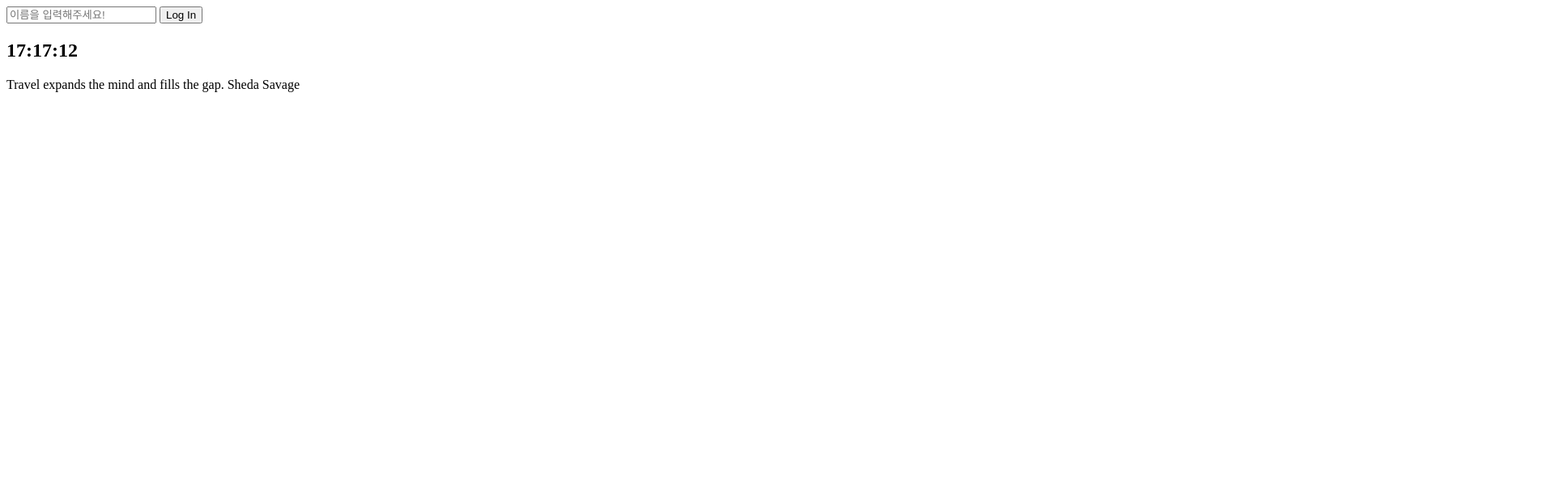
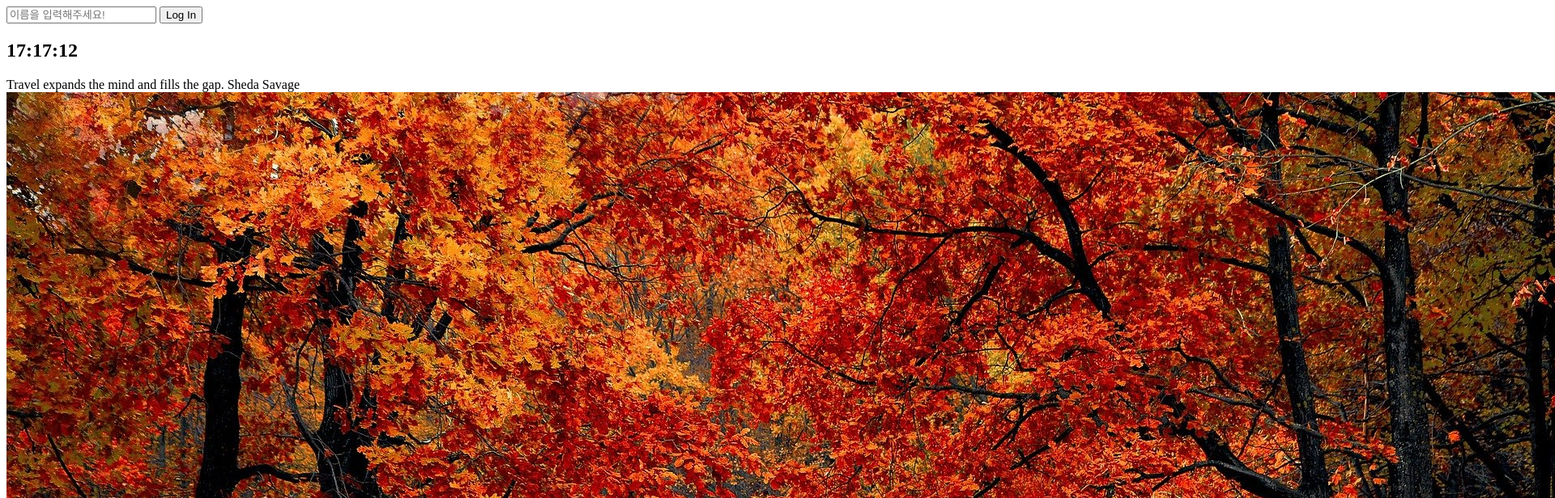
Before and after one commit to 2-daoni/vanilla-JS-Chrome-App, a plain HTML site: page index.html in a window 1280 px wide. Shown: the top 616 px of the page at 81% size, 1920 px wide, since content can reach past the window. Drawn offline with Linux system fonts and the light colour scheme.

Commit message:
랜덤 배경 이미지 가져오기

```diff
--- a/index.html
+++ b/index.html
@@ -23,5 +23,6 @@
   <script src="js/greeting.js"></script>
   <script src="js/clock.js"></script>
   <script src="js/quotes.js"></script>
+  <script src="js/bg.js"></script>
 </body>
 </html>
--- /dev/null
+++ b/js/bg.js
@@ -0,0 +1,13 @@
+const images = [
+  "bg-1.jpg",
+  "bg-2.jpg",
+  "bg-3.jpg",
+]
+
+const bgImage = images[Math.floor(Math.random() * images.length)];
+
+const image = document.createElement("img");
+
+image.src = `img/${bgImage}`;
+
+document.body.appendChild(image);
```
Also changed, not shown: img/bg-1.jpg (added), img/bg-2.jpg (added), img/bg-3.jpg (added).
